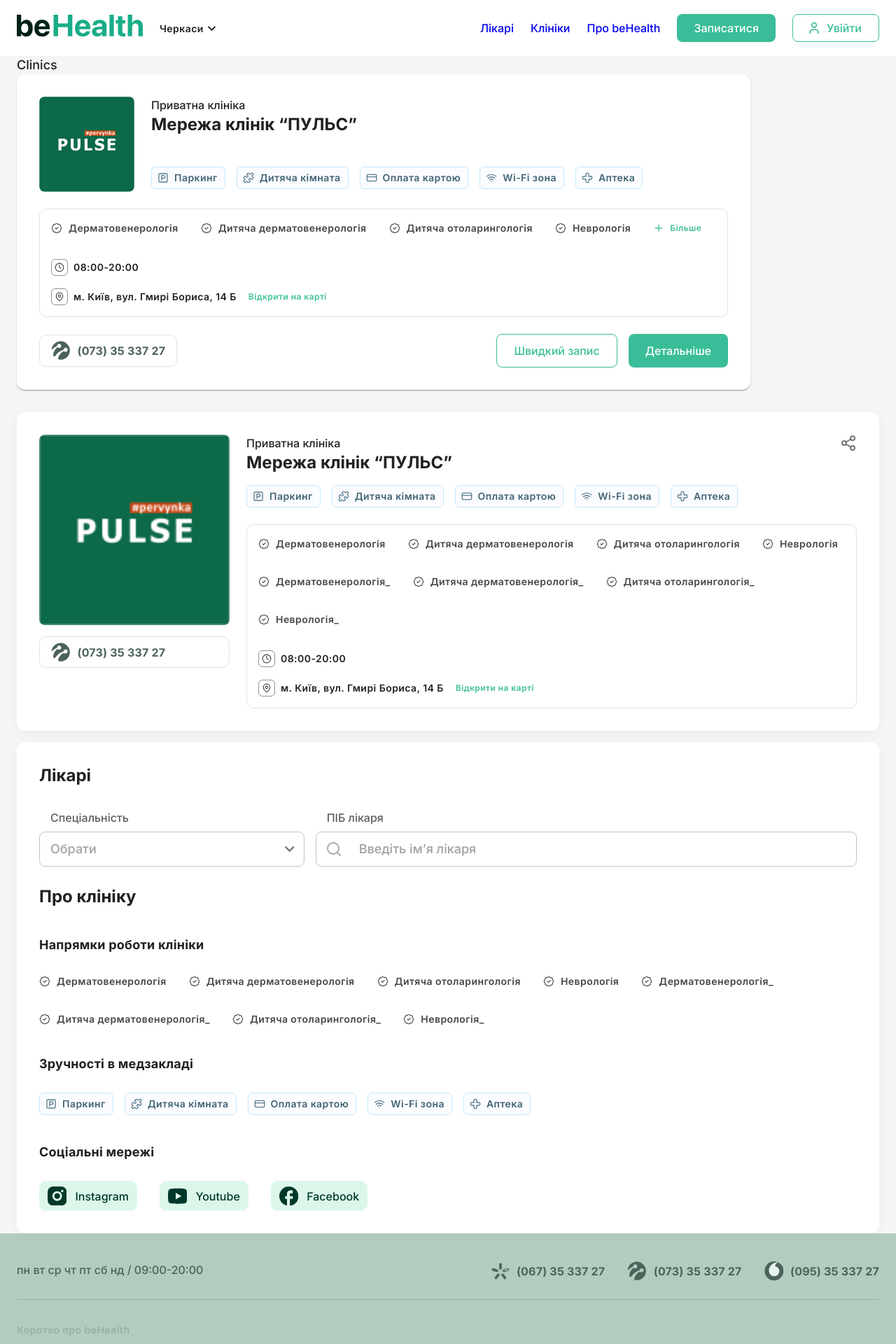
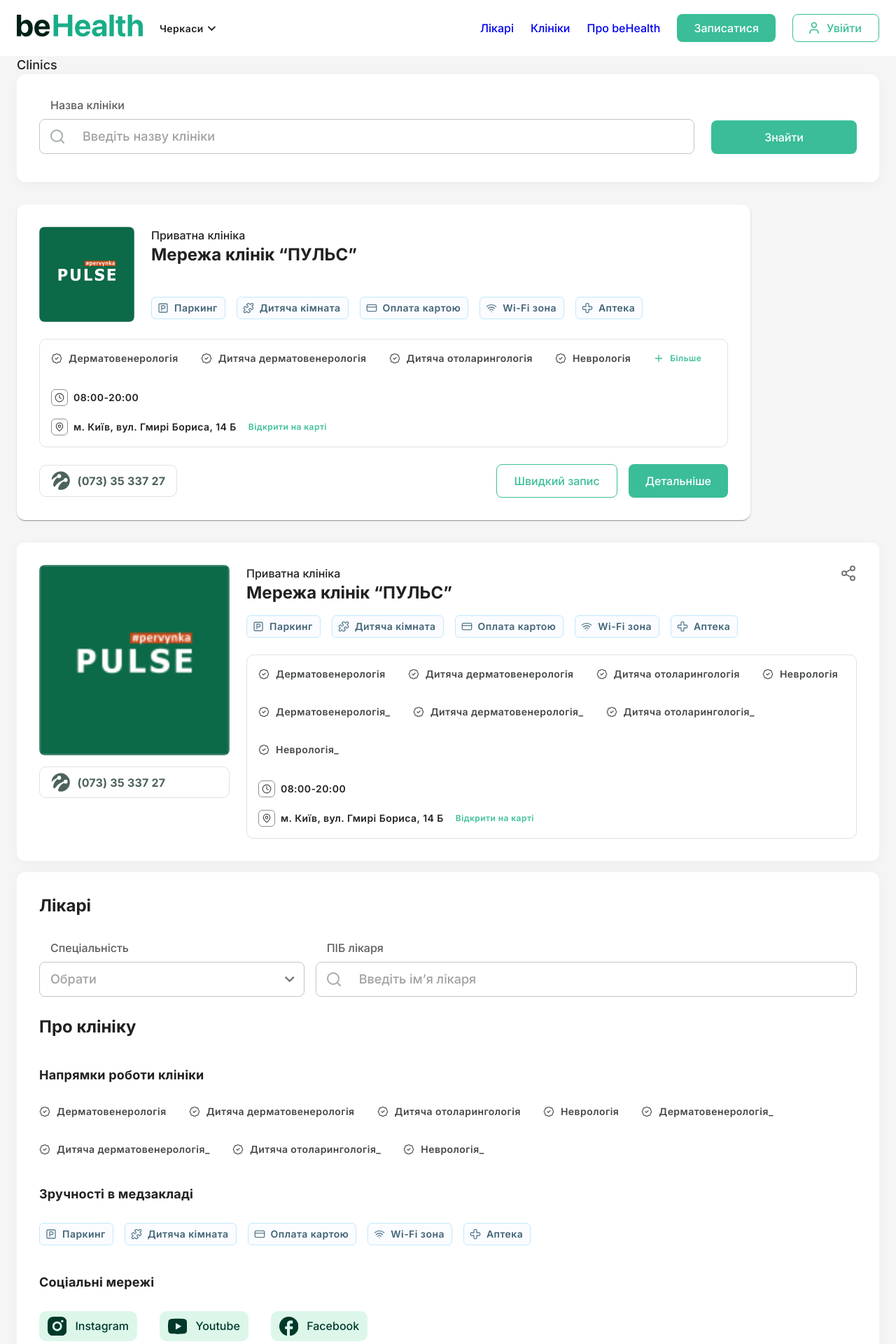
Before and after one commit to HromadskyiMykola/behealth, a React (Create React App) app: page /clinics in a window 1280 px wide. Shown: the top 1920 px of the page at 70% size. Built offline with nearby package versions, Linux system fonts and the light colour scheme.

Commit message:
added search block on clinics page and fixed

```diff
--- a/src/components/clinic/ClinicInfo.tsx
+++ b/src/components/clinic/ClinicInfo.tsx
@@ -1,15 +1,33 @@
-import React, { FC } from "react";
+import { Box, Typography } from "@mui/material";
+import React from "react";
+import { SearchDocs } from "~/components/clinic/SearchDocs";
+import { CLINIC_CARD } from "~/components/clinic/clinic-card-constants";
+import { MainClinicCard } from "~/components/clinic/MainClinicCard";
+import { SmallClinicCard } from "~/components/clinic/SmallClinicCard";
 import { ClinicInfoAboutBlock } from "~/components/clinic/ClinicInfoAboutBlock";
-import { Box, Typography } from "@mui/material";
 import { ClinicMedicine } from "~/components/clinic/ClinicMedicine";
 import { Chips } from "~/components/clinic/Chips";
-import { ClinicCardProps } from "~/components/clinic/SmallClinicCard";
 import { IconsSocialList } from "~/components/clinic/IconsSocialList";
 
-export const ClinicInfo: FC<ClinicCardProps> = ({ card }) => {
-  const { working, address, medicine, name, img, type, chips, phone } = card;
+export const ClinicInfo = () => {
+  const { working, address, medicine, name, img, type, chips, phone } = CLINIC_CARD;
 
   return (
+    <Box sx={{ display: "flex", flexDirection: "column", gap: "16px" }}>
+      <SmallClinicCard card={CLINIC_CARD} />
+      <MainClinicCard card={CLINIC_CARD} />
+      <Box
+        sx={{
+          display: "flex",
+          flexDirection: "column",
+          gap: "24px",
+          p: "32px",
+          bgcolor: "#fff",
+          boxShadow: "0px 4px 16px rgba(0, 0, 0, 0.04)",
+          borderRadius: "12px",
+        }}
+      >
+        <SearchDocs />
         <Box sx={{ display: "flex", flexDirection: "column", gap: "40px" }}>
           <Typography variant="h5" color="#212121">
             Про клініку
@@ -27,5 +45,7 @@
             block={<IconsSocialList />}
           />
         </Box>
+      </Box>
+    </Box>
   );
 };
--- a/src/components/clinic/ClinicInfoPage.tsx
+++ /dev/null
@@ -1,30 +0,0 @@
-import { Box } from "@mui/material";
-import React from "react";
-import { ClinicAboutInfoHeader } from "~/components/clinic/ClinicAboutInfoHeader";
-import { ClinicInfo } from "~/components/clinic/ClinicInfo";
-import { CLINIC_CARD } from "~/components/clinic/clinic-card-constants";
-import { MainClinicCard } from "~/components/clinic/MainClinicCard";
-import { SmallClinicCard } from "~/components/clinic/SmallClinicCard";
-
-export const ClinicInfoPage = () => {
-  return (
-    <Box sx={{ display: "flex", flexDirection: "column", gap: "16px" }}>
-      <SmallClinicCard card={CLINIC_CARD}/>
-      <MainClinicCard card={CLINIC_CARD} />
-      <Box
-        sx={{
-          display: "flex",
-          flexDirection: "column",
-          gap: "24px",
-          p: "32px",
-          bgcolor: "#fff",
-          boxShadow: "0px 4px 16px rgba(0, 0, 0, 0.04)",
-          borderRadius: "12px",
-        }}
-      >
-        <ClinicAboutInfoHeader />
-        <ClinicInfo card={CLINIC_CARD} />
-      </Box>
-    </Box>
-  );
-};
--- /dev/null
+++ b/src/components/clinic/Clinics.tsx
@@ -0,0 +1,11 @@
+import React from "react";
+import { Box } from "@mui/material";
+import { SearchClinics } from "~/components/clinic/SearchClinics";
+
+export const Clinics = () => {
+  return (
+    <Box>
+      <SearchClinics />
+    </Box>
+  );
+};
--- a/src/components/clinic/IconSocial.tsx
+++ /dev/null
@@ -1,31 +0,0 @@
-import React, { FC, ReactNode } from "react";
-import { Link } from "react-router-dom";
-import { Typography } from "@mui/material";
-
-export interface IIconSocialProps {
-  link: string;
-  name: string;
-  icon: ReactNode;
-}
-
-export const IconSocial: FC<IIconSocialProps> = ({ link, icon, name }) => {
-  return (
-    <Link
-      to={link}
-      style={{
-        textDecoration: "none",
-        display: "flex",
-        gap: "12px",
-        alignItems: "center",
-        padding: "8px 12px",
-        backgroundColor: "#DCF7EA",
-        borderRadius: "10px",
-      }}
-    >
-      {icon}
-      <Typography variant="button" color="#00382A">
-        {name}
-      </Typography>
-    </Link>
-  );
-};
--- a/src/components/clinic/IconsSocialList.tsx
+++ b/src/components/clinic/IconsSocialList.tsx
@@ -1,14 +1,30 @@
 import React from "react";
 import { ICONS_SOCIAL_LIST } from "~/components/clinic/clinic-card-constants";
-import { Grid } from "@mui/material";
-import { IconSocial } from "~/components/clinic/IconSocial";
+import { Grid, Typography } from "@mui/material";
+import { Link } from "react-router-dom";
 
 export const IconsSocialList = () => {
   return (
     <Grid container spacing={4}>
       {ICONS_SOCIAL_LIST.map(({ icon, name, link }) => (
         <Grid key={name} item>
-          <IconSocial icon={icon} name={name} link={link} />
+          <Link
+            to={link}
+            style={{
+              textDecoration: "none",
+              display: "flex",
+              gap: "12px",
+              alignItems: "center",
+              padding: "8px 12px",
+              backgroundColor: "#DCF7EA",
+              borderRadius: "10px",
+            }}
+          >
+            {icon}
+            <Typography variant="button" color="#00382A">
+              {name}
+            </Typography>
+          </Link>
         </Grid>
       ))}
     </Grid>
--- /dev/null
+++ b/src/components/clinic/SearchClinics.tsx
@@ -0,0 +1,39 @@
+import React from "react";
+import { Grid, InputAdornment, Button, Typography, Box } from "@mui/material";
+import { SearchIcon } from "lucide-react";
+import { CustomizedInput } from "~/components/atomic";
+
+export const SearchClinics = () => {
+  return (
+    <Box
+      sx={{
+        display: "flex",
+        gap: "24px",
+        alignItems: "end",
+        p: "32px 32px 40px",
+        bgcolor: "#fff",
+        borderRadius: "12px",
+        boxShadow: "0px 4px 16px rgba(0, 0, 0, 0.04)",
+        mb: "32px",
+      }}
+    >
+      <CustomizedInput
+        placeholder="Введіть назву клініки"
+        label="Назва клініки"
+        InputProps={{
+          endAdornment: null,
+          startAdornment: (
+            <InputAdornment position="start">
+              <SearchIcon color="#A4ADA8" />
+            </InputAdornment>
+          ),
+        }}
+      />
+      <Box>
+        <Button sx={{ p: "14px 76px" }} variant="contained">
+          <Typography variant="button">Знайти</Typography>
+        </Button>
+      </Box>
+    </Box>
+  );
+};
--- a/src/components/clinic/ClinicAboutInfoHeader.tsx
+++ b/src/components/clinic/SearchDocs.tsx
@@ -3,7 +3,7 @@
 import { CustomizedInput, SelectWithPlaceholder } from "~/components/atomic";
 import { SearchIcon } from "lucide-react";
 
-export const ClinicAboutInfoHeader = () => {
+export const SearchDocs = () => {
   return (
     <Box sx={{ display: "flex", flexDirection: "column", gap: "32px" }}>
       <Typography variant="h5" color="#212121">
--- a/src/pages/ClinicsPage.tsx
+++ b/src/pages/ClinicsPage.tsx
@@ -1,12 +1,14 @@
 import React from "react";
 import { Container } from "@mui/material";
-import { ClinicInfoPage } from "~/components/clinic/ClinicInfoPage";
+import { ClinicInfo } from "~/components/clinic/ClinicInfo";
+import { Clinics } from "~/components/clinic/Clinics";
 
 export const ClinicsPage = () => {
   return (
     <Container>
       Clinics
-      <ClinicInfoPage />
+      <Clinics />
+      <ClinicInfo />
     </Container>
   );
 };
```
Also changed, not shown: src/components/clinic/ClinicPage.tsx (deleted, +0 -9 lines). Lines whose indentation alone changed are shown as unchanged.
